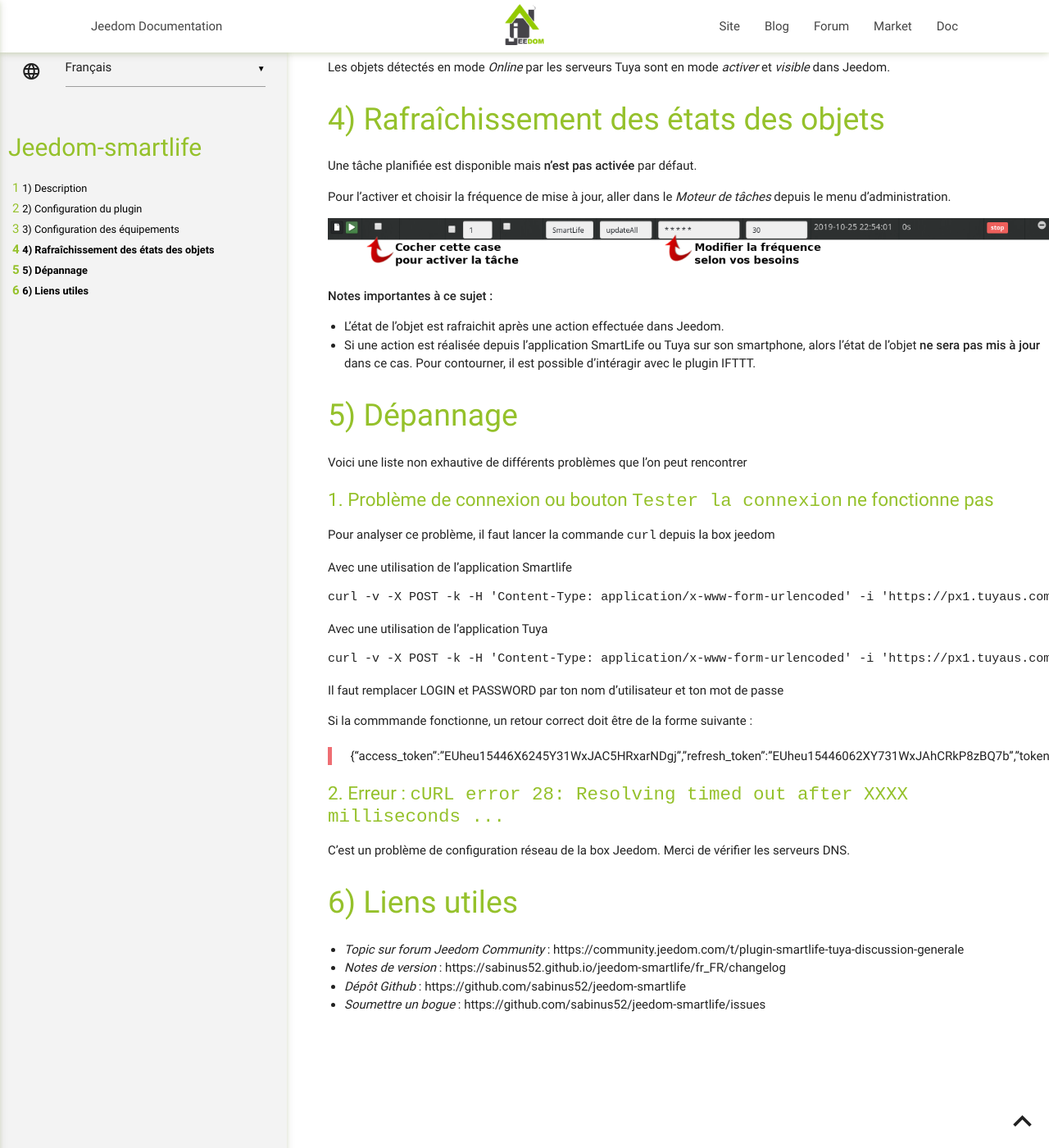
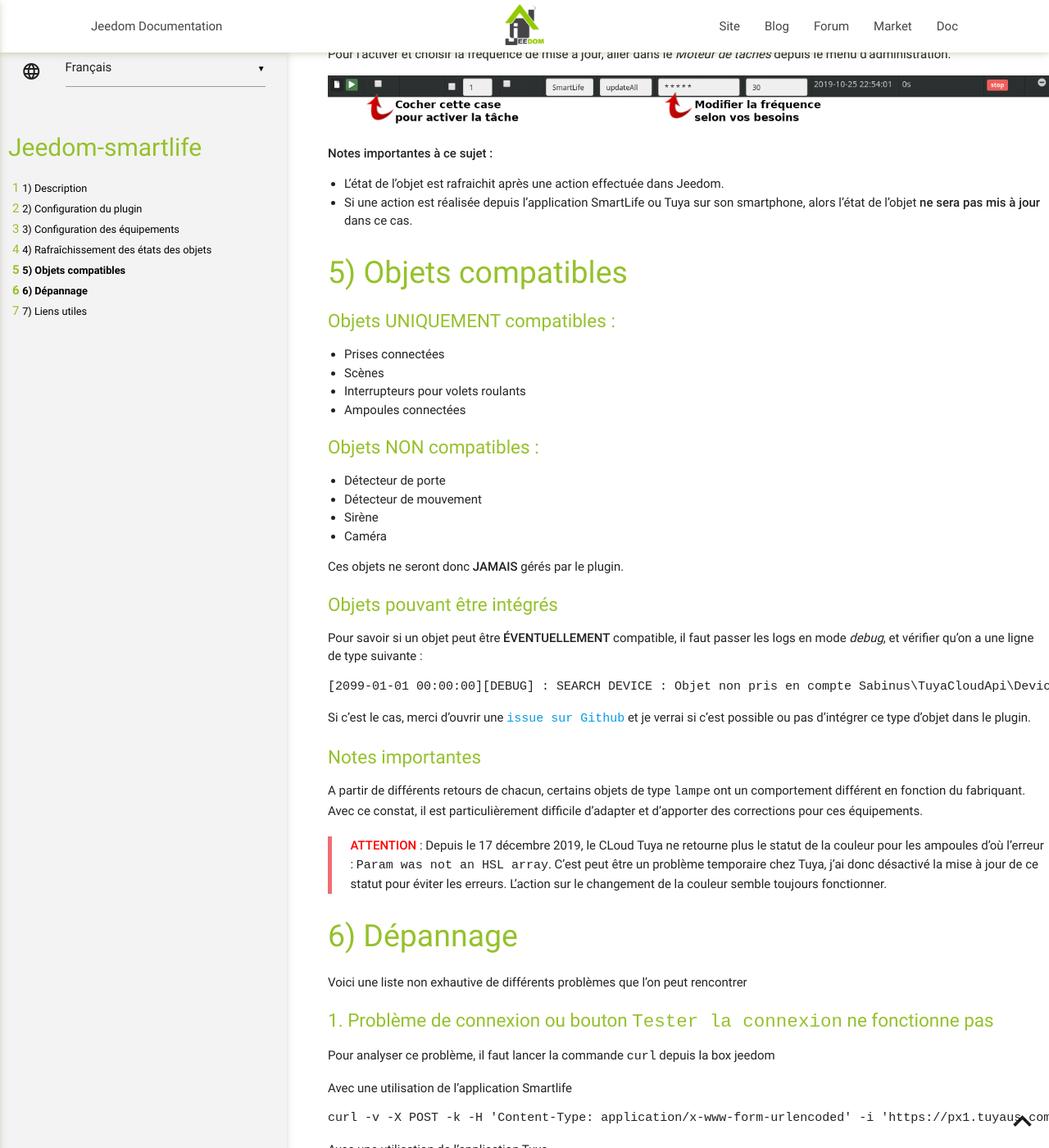
Before and after one commit to sabinus52/jeedom-smartlife, a Jekyll site: the page built from docs/fr_FR/index.md, in a window 1280 px wide and 1400 px high, scrolled down 1209 px. Shown: the whole window at 82% size. Built offline with Jekyll 4.4.1, drawn with Linux system fonts in a browser that asks for light colours; our own code applies the rules of GitHub Pages for plain Markdown files; some of the changed text lies outside the part shown.

Commit message:
Doc compatibilé des objets #30

```diff
--- a/docs/fr_FR/index.md
+++ b/docs/fr_FR/index.md
@@ -5,18 +5,14 @@
 
 Ce plugin permet de contrôler les objects connectés SmartLife ou Tuya.
 
-
 **Objets UNIQUEMENT compatibles** :
 - Prises connectées
 - Scènes
 - Interrupteurs pour volets roulants
 - Ampoules connectées
 
-Tous les autres objets ne sont pas pris en compte. Certains objets comme le détecteur de porte, le détecteur de mouvement, la sirène ne sont pas reconnus par l'API et ne seront donc **JAMAIS** gérés par le plugin.
+Voir le chapitre [Objets compatibles](#Objets%20compatibles) pour savoir si votre objet sera compatible.
 
-A partir de différents retours de chacun, certains objets de type `lampe` ont un comportement différent en fonction du fabriquant. Avec ce constat, il est particulièrement difficile d'adapter et d'apporter des corrections pour ces équipements.
-
-> <span style="color:red">**ATTENTION**</span> : Depuis le 17 décembre 2019, le CLoud Tuya ne retourne plus le statut de la couleur pour les ampoules d'où l'erreur : `Param was not an HSL array`. C'est peut être un problème temporaire chez Tuya, j'ai donc désactivé la mise à jour de ce statut pour éviter les erreurs. L'action sur le changement de la couleur semble toujours fonctionner.
 
 
 # Configuration du plugin
@@ -31,6 +27,7 @@ Après téléchargement du plugin, il vous suffit juste d’activer celui-ci et
 **Sauvegarder les informations précédemment saisies** et après il est possible de faire un test pour vérifier la bonne connexion avec les serveurs Tuya.
 
 - le paramètre "Activation automatique" permet d'activer ou de désactiver, ainsi que la visibilité de l'objet automatiquement lors d'une découverte si ceux-ci sont en ligne ou pas. Si la valeur est à Non alors, à la 1ère découverte, aucun objet ne sera activé.
+
 
 
 # Configuration des équipements
@@ -59,7 +56,43 @@ Pour l'activer et choisir la fréquence de mise à jour, aller dans le *Moteur d
 **Notes importantes à ce sujet :**
 
 - L'état de l'objet est rafraichit après une action effectuée dans Jeedom.
-- Si une action est réalisée depuis l'application SmartLife ou Tuya sur son smartphone, alors l'état de l'objet **ne sera pas mis à jour** dans ce cas. Pour contourner, il est possible d'intéragir avec le plugin IFTTT.
+- Si une action est réalisée depuis l'application SmartLife ou Tuya sur son smartphone, alors l'état de l'objet **ne sera pas mis à jour** dans ce cas.
+
+
+
+# Objets compatibles
+
+
+### Objets UNIQUEMENT compatibles :
+- Prises connectées
+- Scènes
+- Interrupteurs pour volets roulants
+- Ampoules connectées
+
+
+### Objets NON compatibles :
+- Détecteur de porte
+- Détecteur de mouvement
+- Sirène
+- Caméra
+
+Ces objets ne seront donc **JAMAIS** gérés par le plugin.
+
+
+### Objets pouvant être intégrés
+
+Pour savoir si un objet peut être **ÉVENTUELLEMENT** compatible, il faut passer les logs en mode *debug*, et vérifier qu'on a une ligne de type suivante :
+~~~
+[2099-01-01 00:00:00][DEBUG] : SEARCH DEVICE : Objet non pris en compte Sabinus\TuyaCloudApi\Device\UnknownDevice Object ( [devType:protected] => climate [id:protected] => 0000000000000000000000 [type:protected] => unknown [name:protected] => Nom objet [icon:protected] => https://images.tuyaeu.com/smart/icon/123456789.png [data:protected] => Array ( [online] => [state] => false ) )
+~~~
+Si c'est le cas, merci d'ouvrir une [`issue sur Github`](https://github.com/sabinus52/jeedom-smartlife/issues) et je verrai si c'est possible ou pas d'intégrer ce type d'objet dans le plugin.
+
+
+### Notes importantes
+
+A partir de différents retours de chacun, certains objets de type `lampe` ont un comportement différent en fonction du fabriquant. Avec ce constat, il est particulièrement difficile d'adapter et d'apporter des corrections pour ces équipements.
+
+> <span style="color:red">**ATTENTION**</span> : Depuis le 17 décembre 2019, le CLoud Tuya ne retourne plus le statut de la couleur pour les ampoules d'où l'erreur : `Param was not an HSL array`. C'est peut être un problème temporaire chez Tuya, j'ai donc désactivé la mise à jour de ce statut pour éviter les erreurs. L'action sur le changement de la couleur semble toujours fonctionner.
 
 
 
```
